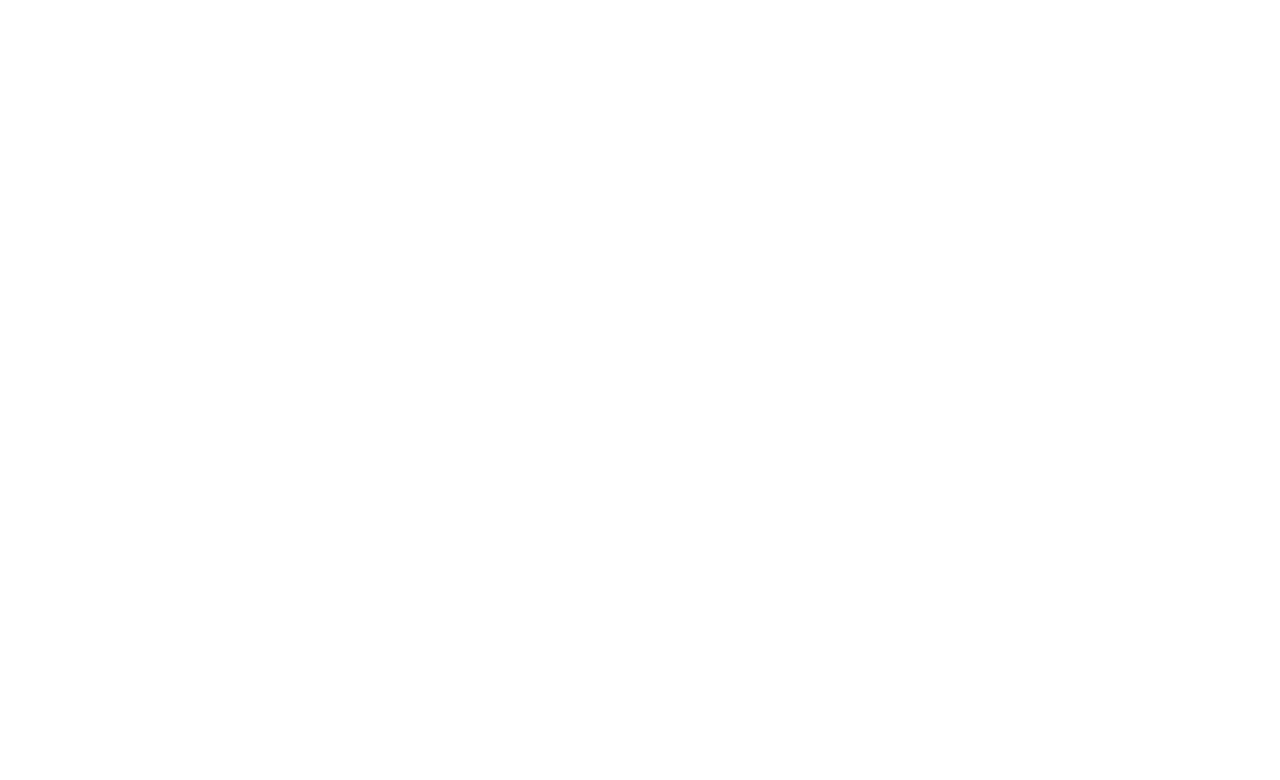
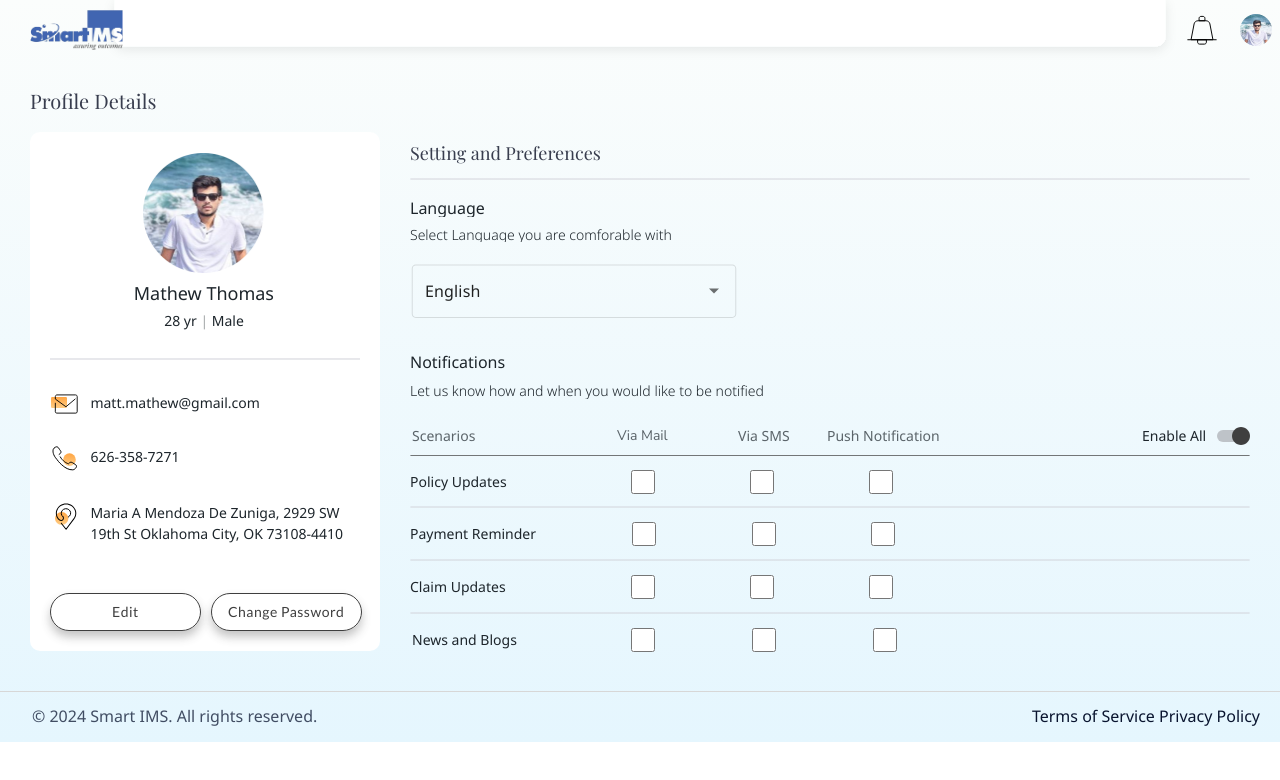
Before and after one commit to pixelperfectdivami/Sample_Aura, a React (Vite) app: page / in a window 1280 px wide. Before the commit this address had no page. Shown: the top 780 px of the page. Built offline with nearby package versions, Linux system fonts and the light colour scheme.

Commit message:
Updated App.tsx by removing custom route

```diff
--- a/src/App.tsx
+++ b/src/App.tsx
@@ -45,7 +45,7 @@
 
   return (
     <Routes>
-      <Route path="/Sample_Aura" element={<Profile />} />
+      <Route path="/" element={<Profile />} />
     </Routes>
   );
 }
```
